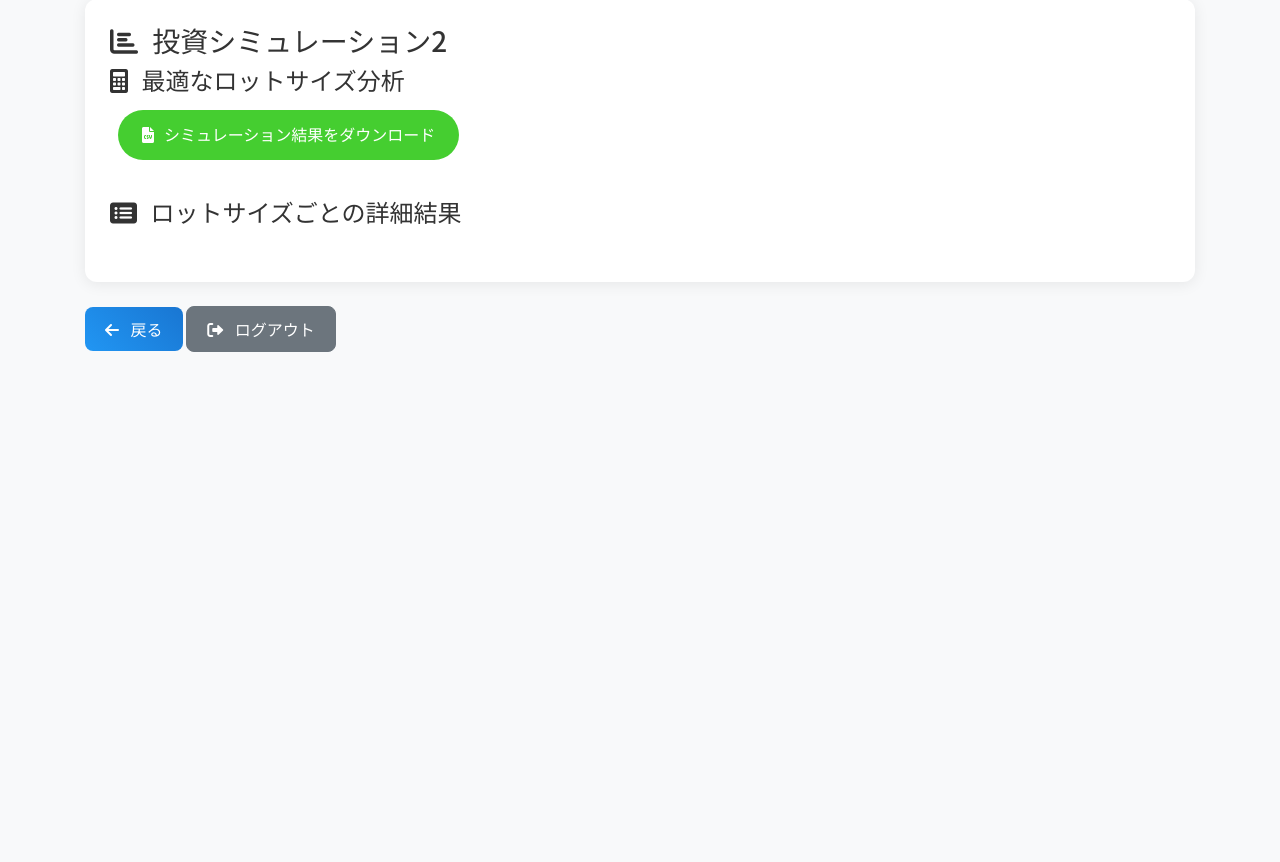
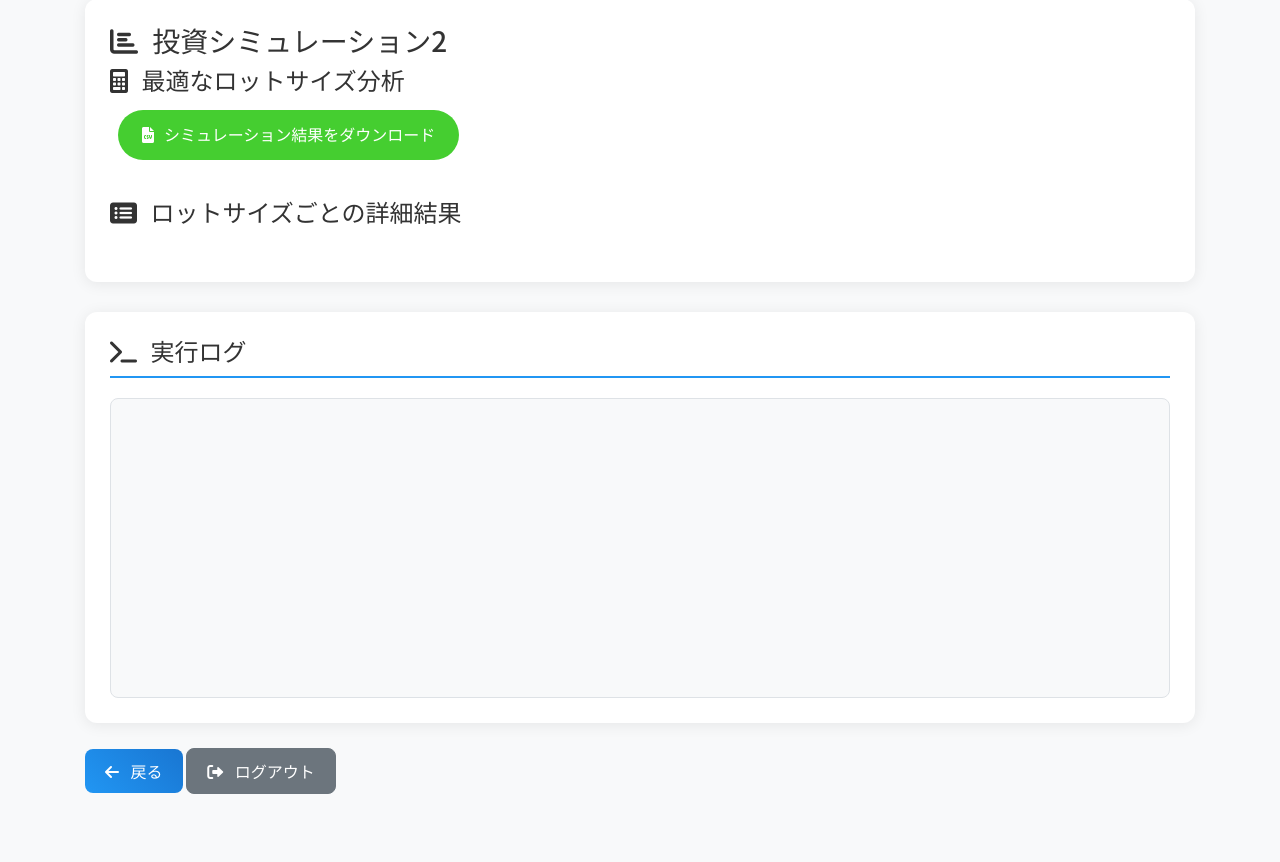
Before and after one commit to arinaga-sora0606/Hedge_Calculator, a Flask app: page /results in a window 1280 px wide. Shown: the part 1003-1865 px from the top of the page. Before the commit the page ends 1355 px from the top, so only its background shows below. Run offline with Flask 3, Linux system fonts and the light colour scheme; the visitor is signed in with stand-in values (Sample User, id 1); some libraries are stand-ins or nearby versions.

Commit message:
results.html

```diff
--- a/templates/results.html
+++ b/templates/results.html
@@ -237,6 +237,19 @@
             </div>
         </div>
 
+        <!-- ログ表示セクション -->
+        <div class="form-section log-section">
+            <h4>
+                <i class="fas fa-terminal mr-2"></i>
+                実行ログ
+            </h4>
+            <div class="log-container">
+                <div id="log-content" class="log-content">
+                    <!-- リアルタイムログがここに表示されます -->
+                </div>
+            </div>
+        </div>
+
         <!-- ナビゲーションボタン -->
         <div class="mt-4">
             <a href="{{ url_for('index') }}" class="btn btn-primary">
@@ -254,6 +267,24 @@
     <script src="https://code.jquery.com/jquery-3.5.1.min.js"></script>
     <script src="https://cdn.jsdelivr.net/npm/@popperjs/core@2.5.4/dist/umd/popper.min.js"></script>
     <script src="https://maxcdn.bootstrapcdn.com/bootstrap/4.6.2/js/bootstrap.min.js"></script>
-       <script src="{{ url_for('static', filename='js/results.js') }}"></script>
+    <script>
+        $(document).ready(function(){
+            var socket = io('/logs');
+
+            socket.on('connect', function() {
+                console.log('SocketIO connected');
+            });
+
+            socket.on('log', function(data) {
+                $('#log-content').append(`<p><i class="fas fa-info-circle mr-2"></i>${data.message}</p>`);
+                // スクロールを自動で下に移動
+                $('.log-content').scrollTop($('.log-content')[0].scrollHeight);
+            });
+
+            socket.on('disconnect', function() {
+                console.log('SocketIO disconnected');
+            });
+        });
+    </script>
 </body>
 </html>
```
Lines whose indentation alone changed are shown as unchanged.
